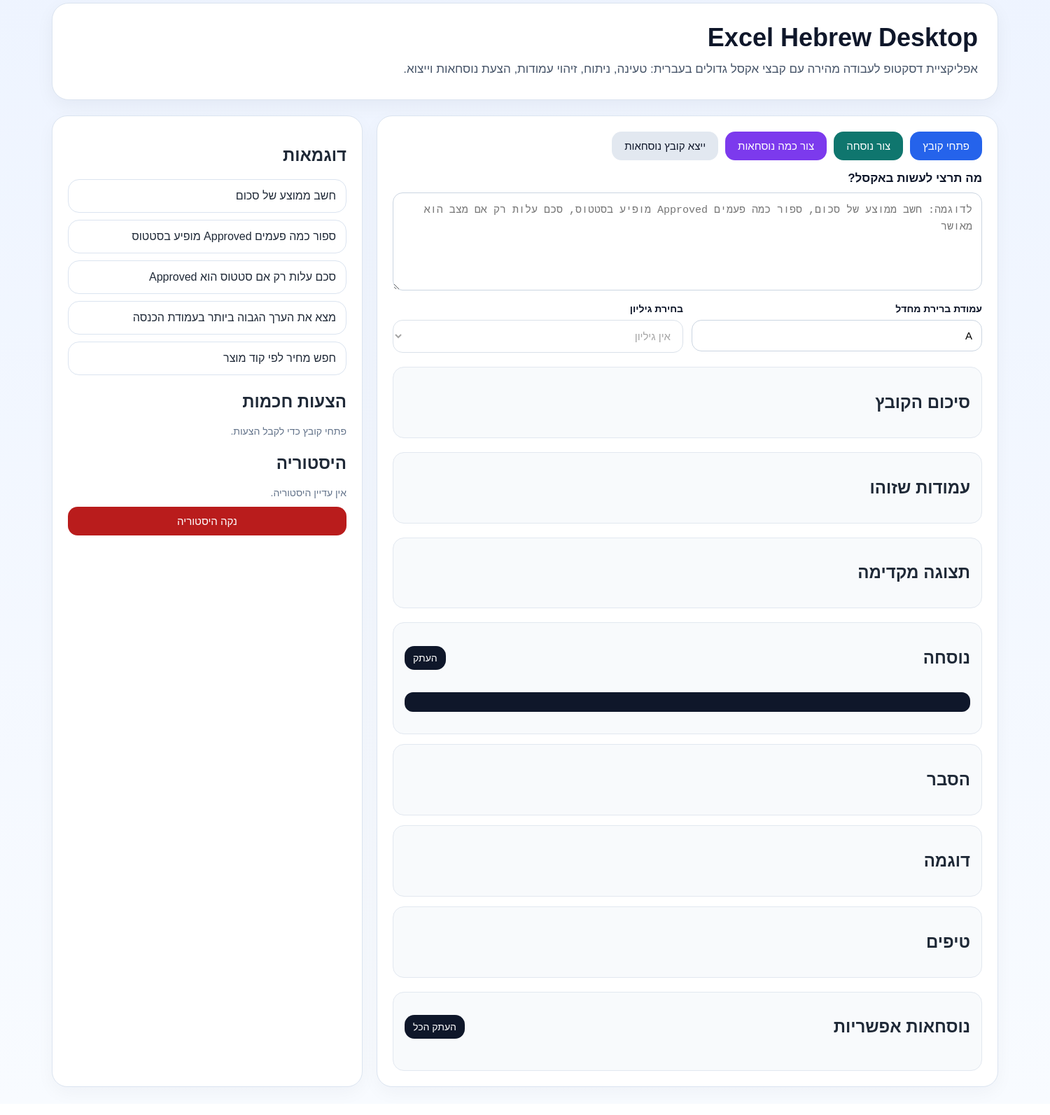
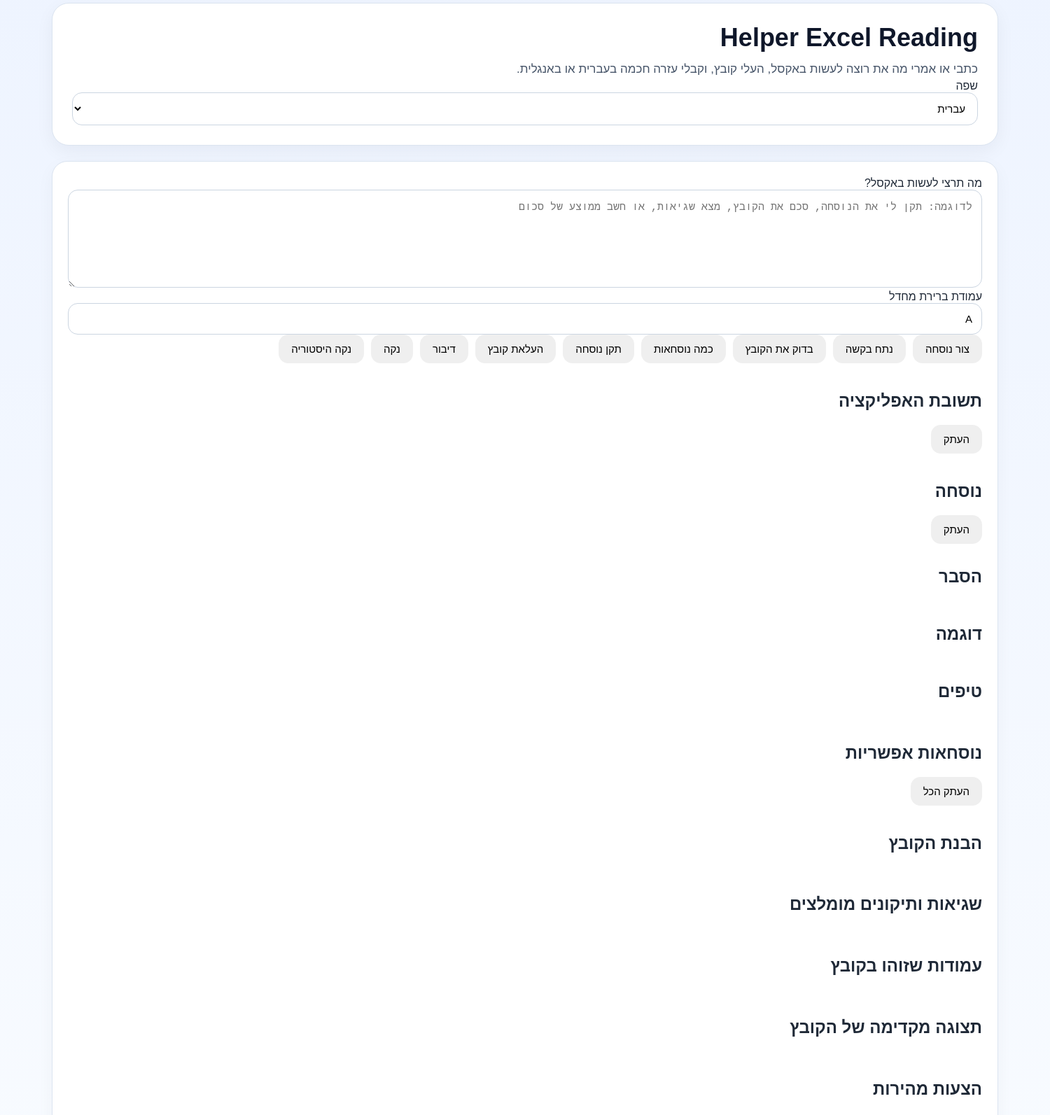
Before and after one commit to dar12378/excel-assistant, an Electron app: page index.html in a window 1500 px wide. Shown: the part 20-1613 px from the top of the page at 70% size. Drawn offline with Linux system fonts and the light colour scheme; a script that the page names is missing.

Commit message:
Update index.html

```diff
--- a/index.html
+++ b/index.html
@@ -3,135 +3,149 @@
 <head>
   <meta charset="UTF-8" />
   <meta name="viewport" content="width=device-width, initial-scale=1.0" />
-  <title>Excel Hebrew Desktop</title>
+  <title>Helper Excel Reading</title>
+  <script src="https://cdn.jsdelivr.net/npm/xlsx/dist/xlsx.full.min.js"></script>
   <link rel="stylesheet" href="style.css" />
 </head>
 <body>
   <div class="container">
-    <header class="hero">
-      <h1>Excel Hebrew Desktop</h1>
-      <p>
-        אפליקציית דסקטופ לעבודה מהירה עם קבצי אקסל גדולים בעברית:
-        טעינה, ניתוח, זיהוי עמודות, הצעת נוסחאות וייצוא.
+    <section class="hero">
+      <div class="hero-top">
+        <div>
+          <h1 id="appTitle">Helper Excel Reading</h1>
+          <p id="appSubtitle">
+            כתבי או אמרי מה את רוצה לעשות באקסל, העלי קובץ, וקבלי עזרה חכמה בעברית או באנגלית.
           </p>
-    </header>
-
-    <div class="layout">
-      <main class="card main-card">
-        <section class="block">
-          <div class="buttons top-buttons">
-            <button id="openFileBtn" class="primary">פתחי קובץ</button>
-            <button id="generateBtn" class="success">צור נוסחה</button>
-            <button id="multiBtn" class="purple">צור כמה נוסחאות</button>
-            <button id="exportBtn" class="secondary">ייצא קובץ נוסחאות</button>
         </div>
 
-          <label for="userPrompt" class="label">מה תרצי לעשות באקסל?</label>
-          <textarea
-            id="userPrompt"
-            placeholder="לדוגמה: חשב ממוצע של סכום, ספור כמה פעמים Approved מופיע בסטטוס, סכם עלות רק אם מצב הוא מאושר"
-          ></textarea>
-
-          <div class="controls">
-            <div>
-              <label for="defaultColumn" class="label small-label">עמודת ברירת מחדל</label>
-              <input id="defaultColumn" type="text" value="A" />
-            </div>
-
-            <div>
-              <label for="sheetSelect" class="label small-label">בחירת גיליון</label>
-              <select id="sheetSelect" disabled>
-                <option value="">אין גיליון</option>
+        <div class="lang-box">
+          <label for="languageSelect" id="languageLabel">שפה</label>
+          <select id="languageSelect">
+            <option value="he">עברית</option>
+            <option value="en">English</option>
           </select>
-            </div>
-          </div>
-
-          <div id="statusBox" class="status hidden"></div>
-          <div id="errorBox" class="error hidden"></div>
-        </section>
-
-        <section id="fileSummarySection" class="result hidden">
-          <div class="result-block">
-            <h2>סיכום הקובץ</h2>
-            <div id="fileSummary" class="summary-grid"></div>
-          </div>
-        </section>
-
-        <section id="columnsSection" class="result hidden">
-          <div class="result-block">
-            <h2>עמודות שזוהו</h2>
-            <div id="columnsList" class="columns-list"></div>
-          </div>
-        </section>
-
-        <section id="previewSection" class="result hidden">
-          <div class="result-block">
-            <h2>תצוגה מקדימה</h2>
-            <div class="table-wrapper">
-              <table id="previewTable" class="preview-table"></table>
         </div>
       </div>
     </section>
 
-        <section id="singleResult" class="result hidden">
-          <div class="result-block">
-            <div class="result-header">
-              <h2>נוסחה</h2>
-              <button id="copyBtn" class="small-btn">העתק</button>
-            </div>
-            <pre id="formulaText" class="formula-box"></pre>
+    <section class="card">
+      <div class="top-row">
+        <div>
+          <label class="section-label" id="promptLabel" for="userPrompt">מה תרצי לעשות באקסל?</label>
+          <textarea id="userPrompt" placeholder="לדוגמה: תקן לי את הנוסחה, סכם את הקובץ, מצא שגיאות, או חשב ממוצע של סכום"></textarea>
         </div>
 
-          <div class="result-block">
-            <h2>הסבר</h2>
-            <p id="explanationText"></p>
+        <div class="field-block">
+          <label class="section-label" id="defaultColumnLabel" for="defaultColumn">עמודת ברירת מחדל</label>
+          <input id="defaultColumn" type="text" value="A" maxlength="50" placeholder="A או שם עמודה" />
+        </div>
       </div>
 
-          <div class="result-block">
-            <h2>דוגמה</h2>
-            <p id="exampleText"></p>
+      <div class="buttons">
+        <button id="generateBtn" class="btn-primary" type="button">צור נוסחה</button>
+        <button id="analyzeBtn" class="btn-green" type="button">נתח בקשה</button>
+        <button id="reviewFileBtn" class="btn-green" type="button">בדוק את הקובץ</button>
+        <button id="multiBtn" class="btn-green" type="button">כמה נוסחאות</button>
+        <button id="fixFormulaBtn" class="btn-light" type="button">תקן נוסחה</button>
+        <button id="uploadBtn" class="btn-light" type="button">העלאת קובץ</button>
+        <button id="voiceBtn" class="btn-light" type="button">דיבור</button>
+        <button id="clearBtn" class="btn-light" type="button">נקה</button>
+        <button id="clearHistoryBtn" class="btn-danger" type="button">נקה היסטוריה</button>
       </div>
 
-          <div class="result-block">
-            <h2>טיפים</h2>
+      <input type="file" id="fileInput" accept=".xlsx,.xls,.csv" class="hidden">
+
+      <div id="statusBox" class="status-line"></div>
+
+      <section class="result">
+        <div class="box">
+          <div class="box-header">
+            <h2 class="box-title" id="assistantAnswerTitle">תשובת האפליקציה</h2>
+            <button id="copyAnswerBtn" class="btn-dark" type="button">העתק</button>
+          </div>
+          <div id="assistantAnswer" class="assistant-output"></div>
+        </div>
+      </section>
+
+      <section id="singleResult" class="result">
+        <div class="box">
+          <div class="box-header">
+            <h2 class="box-title" id="formulaTitle">נוסחה</h2>
+            <button id="copyBtn" class="btn-dark" type="button">העתק</button>
+          </div>
+          <div id="formulaText" class="formula-output"></div>
+        </div>
+
+        <div class="box">
+          <h2 class="box-title" id="explanationTitle">הסבר</h2>
+          <p id="explanationText" class="muted"></p>
+        </div>
+
+        <div class="box">
+          <h2 class="box-title" id="exampleTitle">דוגמה</h2>
+          <p id="exampleText" class="muted"></p>
+        </div>
+
+        <div class="box">
+          <h2 class="box-title" id="tipsTitle">טיפים</h2>
           <ul id="tipsList"></ul>
         </div>
       </section>
 
       <section id="multiResult" class="result hidden">
-          <div class="result-block">
-            <div class="result-header">
-              <h2>נוסחאות אפשריות</h2>
-              <button id="copyAllBtn" class="small-btn">העתק הכל</button>
+        <div class="box">
+          <div class="box-header">
+            <h2 class="box-title" id="multiTitle">נוסחאות אפשריות</h2>
+            <button id="copyAllBtn" class="btn-dark" type="button">העתק הכל</button>
           </div>
-            <div id="formulaGrid" class="formula-grid"></div>
+          <div id="formulaGrid" class="multi-grid"></div>
         </div>
       </section>
-      </main>
 
-      <aside class="card side-card">
-        <div class="side-section">
-          <h2>דוגמאות</h2>
-          <div id="examplesList" class="list-box"></div>
+      <section id="fileInsightSection" class="result hidden">
+        <div class="box">
+          <h2 class="box-title" id="fileInsightTitle">הבנת הקובץ</h2>
+          <div id="fileInsightText" class="assistant-output"></div>
+        </div>
+      </section>
+
+      <section id="fileIssuesSection" class="result hidden">
+        <div class="box">
+          <h2 class="box-title" id="fileIssuesTitle">שגיאות ותיקונים מומלצים</h2>
+          <div id="fileIssuesText" class="assistant-output"></div>
+        </div>
+      </section>
+
+      <section id="columnsSection" class="result hidden">
+        <div class="box">
+          <h2 class="box-title" id="columnsTitle">עמודות שזוהו בקובץ</h2>
+          <div id="columnsList" class="columns-wrap"></div>
+        </div>
+      </section>
+
+      <section id="previewSection" class="result hidden">
+        <div class="box">
+          <h2 class="box-title" id="previewTitle">תצוגה מקדימה של הקובץ</h2>
+          <div class="table-wrap">
+            <table id="previewTable"></table>
+          </div>
+        </div>
+      </section>
+
+      <section class="result">
+        <div class="box">
+          <h2 class="box-title" id="suggestionsTitle">הצעות מהירות</h2>
+          <div id="suggestionsList" class="suggestions-grid"></div>
         </div>
 
-        <div class="side-section">
-          <h2>הצעות חכמות</h2>
-          <div id="smartSuggestions" class="list-box">
-            <div class="empty-state">פתחי קובץ כדי לקבל הצעות.</div>
+        <div class="box">
+          <h2 class="box-title" id="historyTitle">היסטוריה</h2>
+          <div id="historyList" class="history-grid"></div>
         </div>
+      </section>
+    </section>
   </div>
 
-        <div class="side-section">
-          <h2>היסטוריה</h2>
-          <div id="historyList" class="list-box"></div>
-          <button id="clearHistoryBtn" class="danger full-width">נקה היסטוריה</button>
-        </div>
-      </aside>
-    </div>
-  </div>
-
-  <script src="app.js"></script>
-  <script src="renderer.js"></script>
+  <script src="script.js"></script>
 </body>
 </html>
```
Lines whose indentation alone changed are shown as unchanged.
